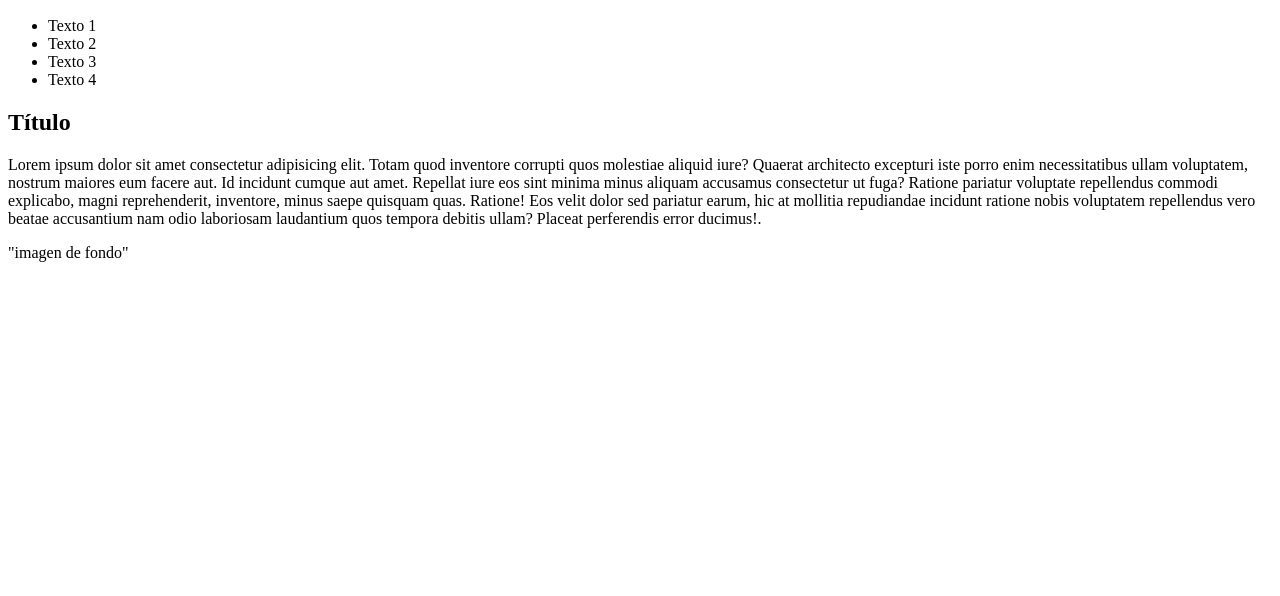
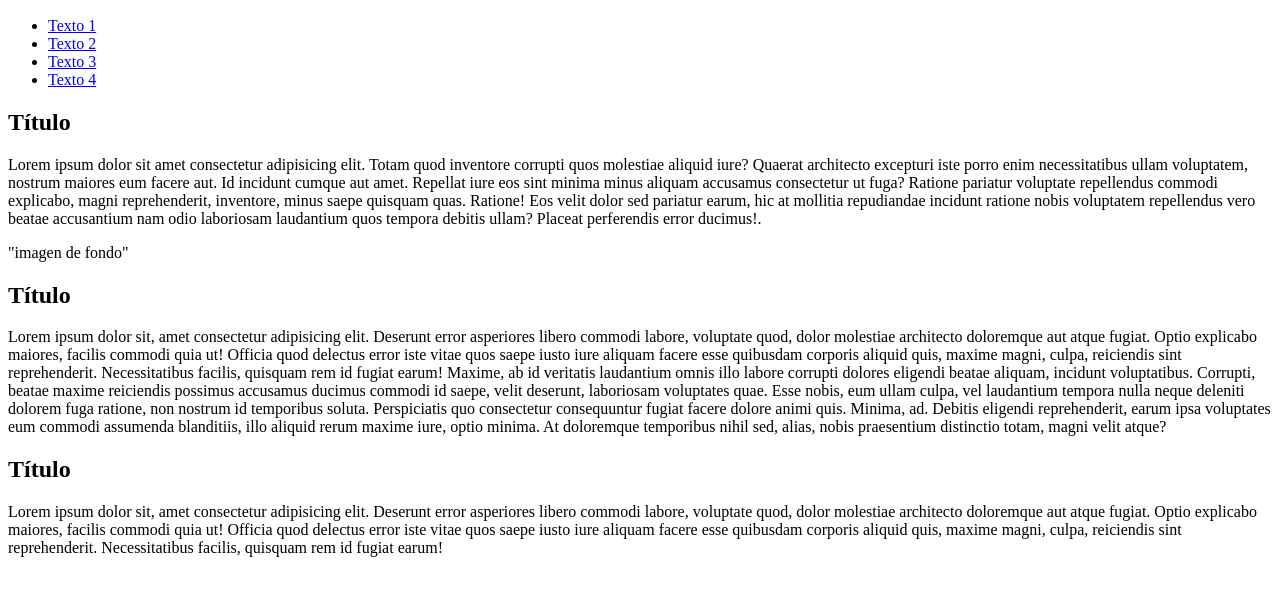
Before and after one commit to EvaristoAguirre/proyectoWeb, a plain HTML site: page index.html in a window 1280 px wide. Shown: the part 50-646 px from the top of the page. Drawn offline with Linux system fonts and the light colour scheme.

Commit message:
corrección navbar y comencé secciones de relleno

```diff
--- a/index.html
+++ b/index.html
@@ -12,10 +12,10 @@
         <nav>
             <div><h1>Mi logo</h1></div>
             <div><ul>
-                <li>Texto 1</li>
-                <li>Texto 2</li>
-                <li>Texto 3</li>
-                <li>Texto 4</li>
+                <li><a href="#">Texto 1</a></li>
+                <li><a href="#">Texto 2</a></li>
+                <li><a href="#">Texto 3</a></li>
+                <li><a href="#">Texto 4</a></li>
             </ul></div>
         </nav>
     </header>
@@ -31,6 +31,27 @@
         <div>"imagen de fondo"</div>
 
     </section>
+                                            <!--Sección de relleno-->
+
+    <section>
+        <h2>Título</h2>
+        <p>Lorem ipsum dolor sit, amet consectetur adipisicing elit. Deserunt error asperiores libero commodi labore, voluptate quod, dolor molestiae architecto doloremque aut atque fugiat. Optio explicabo maiores, facilis commodi quia ut!
+        Officia quod delectus error iste vitae quos saepe iusto iure aliquam facere esse quibusdam corporis aliquid quis, maxime magni, culpa, reiciendis sint reprehenderit. Necessitatibus facilis, quisquam rem id fugiat earum!
+        Maxime, ab id veritatis laudantium omnis illo labore corrupti dolores eligendi beatae aliquam, incidunt voluptatibus. Corrupti, beatae maxime reiciendis possimus accusamus ducimus commodi id saepe, velit deserunt, laboriosam voluptates quae.
+        Esse nobis, eum ullam culpa, vel laudantium tempora nulla neque deleniti dolorem fuga ratione, non nostrum id temporibus soluta. Perspiciatis quo consectetur consequuntur fugiat facere dolore animi quis. Minima, ad.
+        Debitis eligendi reprehenderit, earum ipsa voluptates eum commodi assumenda blanditiis, illo aliquid rerum maxime iure, optio minima. At doloremque temporibus nihil sed, alias, nobis praesentium distinctio totam, magni velit atque?</p>
+    </section>
+
+    <section>
+        <h2>Título</h2>
+        <p>Lorem ipsum dolor sit, amet consectetur adipisicing elit. Deserunt error asperiores libero commodi labore, voluptate quod, dolor molestiae architecto doloremque aut atque fugiat. Optio explicabo maiores, facilis commodi quia ut!
+        Officia quod delectus error iste vitae quos saepe iusto iure aliquam facere esse quibusdam corporis aliquid quis, maxime magni, culpa, reiciendis sint reprehenderit. Necessitatibus facilis, quisquam rem id fugiat earum!
+        </p>
+
+
+
+    </section>
+
 
 
 </body>
```
